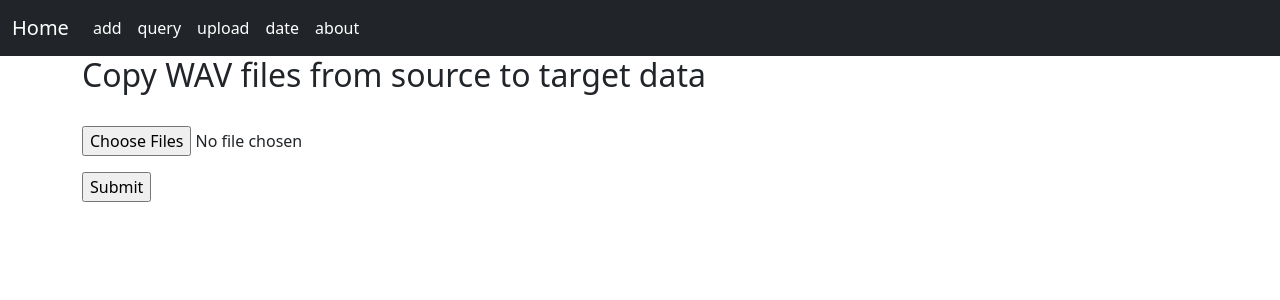
After one commit to ilovebyung/autoencoder, a Flask app: page /upload in a window 1280 px wide. The commit adds this page. Shown: the top 300 px of the page. Run offline with Flask 3, Linux system fonts and the light colour scheme.

Commit message:
upload files

```diff
--- a/app.py
+++ b/app.py
@@ -1,16 +1,22 @@
 from datetime import datetime
-from flask import Flask, render_template, url_for, request, redirect
+from flask import Flask, render_template, url_for, request, redirect, flash
 from flask.wrappers import Request
 from flask_sqlalchemy import SQLAlchemy
 from datetime import datetime
+from werkzeug.utils import secure_filename
+import os
 
+'''
+model module
+'''
 app = Flask(__name__)
+# locate database
 app.config['SQLALCHEMY_DATABASE_URI'] = 'sqlite:///database.db'
+# suppress error messages
 app.config['SQLALCHEMY_TRACK_MODIFICATIONS'] = False
+
 # initialize the database
 db = SQLAlchemy(app)
-
-# create table
 
 
 class TB(db.Model):
@@ -20,6 +26,36 @@ class TB(db.Model):
 
     def __repr__(self):
         return '<TB %r>' % self.id
+
+
+# Get current path
+path = os.getcwd()
+# file Upload
+UPLOAD_FOLDER = os.path.join(path, 'uploads')
+
+'''
+upload module
+'''
+app.secret_key = "M@hle123"
+app.config['MAX_CONTENT_LENGTH'] = 16 * 1024 * 1024
+
+# Get current path
+path = os.getcwd()
+# file Upload
+UPLOAD_FOLDER = os.path.join(path, 'upload_folder')
+
+# Make directory if uploads is not exists
+if not os.path.isdir(UPLOAD_FOLDER):
+    os.mkdir(UPLOAD_FOLDER)
+
+app.config['UPLOAD_FOLDER'] = UPLOAD_FOLDER
+
+# Allowed extension you can set your own
+ALLOWED_EXTENSIONS = set(['wav'])
+
+
+def allowed_file(filename):
+    return '.' in filename and filename.rsplit('.', 1)[1].lower() in ALLOWED_EXTENSIONS
 
 
 @app.route('/')
@@ -79,6 +115,32 @@ def delete(id):
         return "an error has occured"
 
 
+@app.route('/upload', methods=["POST", "GET"])
+def upload():
+    title = "Copy WAV files from source to target data"
+    if request.method == 'POST':
+        if 'files[]' not in request.files:
+            flash('No file part')
+            # return redirect(request.url)
+            return redirect('/upload')
+
+        files = request.files.getlist('files[]')
+
+        for file in files:
+            if file and allowed_file(file.filename):
+                filename = secure_filename(file.filename)
+                file.save(os.path.join(app.config['UPLOAD_FOLDER'], filename))
+
+        flash('WAV File(s) successfully uploaded')
+    return render_template("upload.html", title=title)
+
+
+@app.route('/date')
+def date():
+    title = "Select a date and make inference"
+    return render_template("about.html", title=title)
+
+
 @app.route('/about')
 def about():
     title = "About"
--- a/templates/about.html
+++ b/templates/about.html
@@ -1,8 +1,8 @@
 {% extends 'base.html' %}
-{% block title %} About {% endblock %}
+{% block title %} {{title}} {% endblock %}
 
 {% block content %}
     <div class = "container">
-        <h2> About Page </h2>
+        <h2> {{title}} </h2>
     </div>
 {% endblock %}
--- a/templates/add.html
+++ b/templates/add.html
@@ -6,7 +6,7 @@
         <h2> Add </h2>
         <form action="/add" method="POST">
             <input type="text" placeholder="Add Name" name="name">
-            <button type="submit" placeholder="add" class="btn btn-secondary">Submit</button>
+            <button type="submit" placeholder="add">Submit</button>
         </form>
 
         <br/>
--- a/templates/base.html
+++ b/templates/base.html
@@ -31,6 +31,12 @@
                 <a class="nav-link active" href="/query">query</a>
               </li>
               <li class="nav-item">
+                <a class="nav-link active" href="/upload">upload</a>
+              </li>
+              <li class="nav-item">
+                <a class="nav-link active" href="/date">date</a>
+              </li>
+              <li class="nav-item">
                 <a class="nav-link active" href="/about">about</a>
               </li>
             </ul>
--- a/templates/index.html
+++ b/templates/index.html
@@ -5,13 +5,13 @@
         <h2> Index Page </h2>
 
     <ul>
-        <br/><li>Get wav files from source to target data</li>
+        <br/><li>Upload wav files from source to target data</li>
         <br/><li>Extract spectrograms from wav files</li>
         <br/><li>Load training images</li>
         <br/><li>Build autoencoder</li>
         <br/><li>Set threshold</li>
         <br/><li>Make an inference</li>
-        <br/><li>Select a day and make inference</li>
+        <br/><li>Pick a date and review inferences</li>
     </ul>
     </div>
 
--- a/templates/query.html
+++ b/templates/query.html
@@ -10,8 +10,8 @@
             <ul>
                 {{row.id}}
                 {{row.name}}
-                    <li> <a href="/update/{{row.id}}" class="btn btn-outline-secondary btn-sm"> update</a>
-                    <a href="/delete/{{row.id}}" class="btn btn-outline-danger btn-sm"> delete</a>
+                    <li> <a href="/update/{{row.id}}" class="btn btn-secondary btn-sm"> update</a>
+                    <a href="/delete/{{row.id}}" class="btn btn-danger btn-sm"> delete</a>
                     </li>
             </ul>
             {% endfor %}
--- /dev/null
+++ b/templates/upload.html
@@ -0,0 +1,28 @@
+{% extends 'base.html' %}
+{% block title %} {{title}} {% endblock %}
+{% block content %}
+<div class = "container">
+	<h2> {{title}} </h2>
+	<br/>
+	{% with messages = get_flashed_messages() %}
+	{% if messages %}
+	  <ul class=flashes>
+	  {% for message in messages %}
+		<li>{{ message }}</li>
+	  {% endfor %}
+	  </ul>
+	{% endif %}
+  	{% endwith %}
+
+<form method="post" action="/upload" enctype="multipart/form-data">
+    <dl>
+		<p>
+			<input type="file" name="files[]" multiple="true" autocomplete="off" required>
+		</p>
+    </dl>
+    <p>
+		<input type="submit" value="Submit">
+	</p>
+</form>
+</div>
+{% endblock %}
```
Also changed, not shown: upload.py (added, +26 -0 lines), database.db, upload/upload.py (renamed from upload/app.py).
